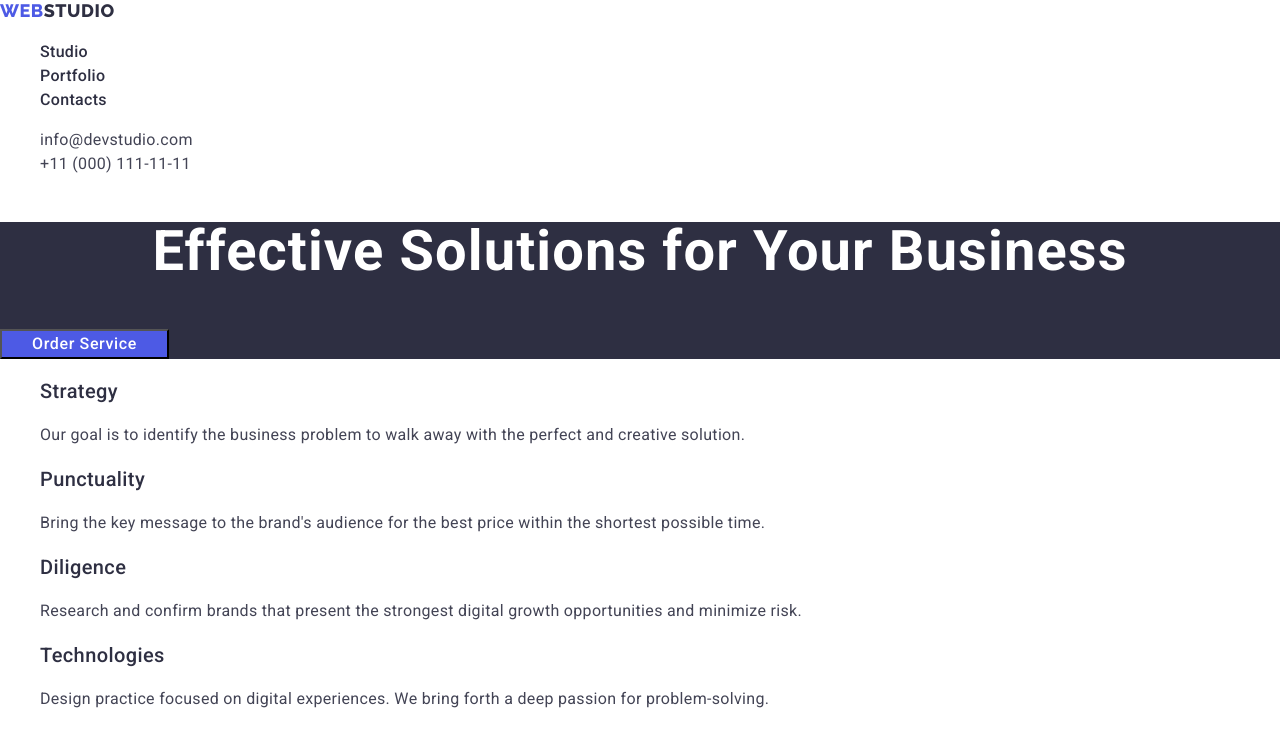
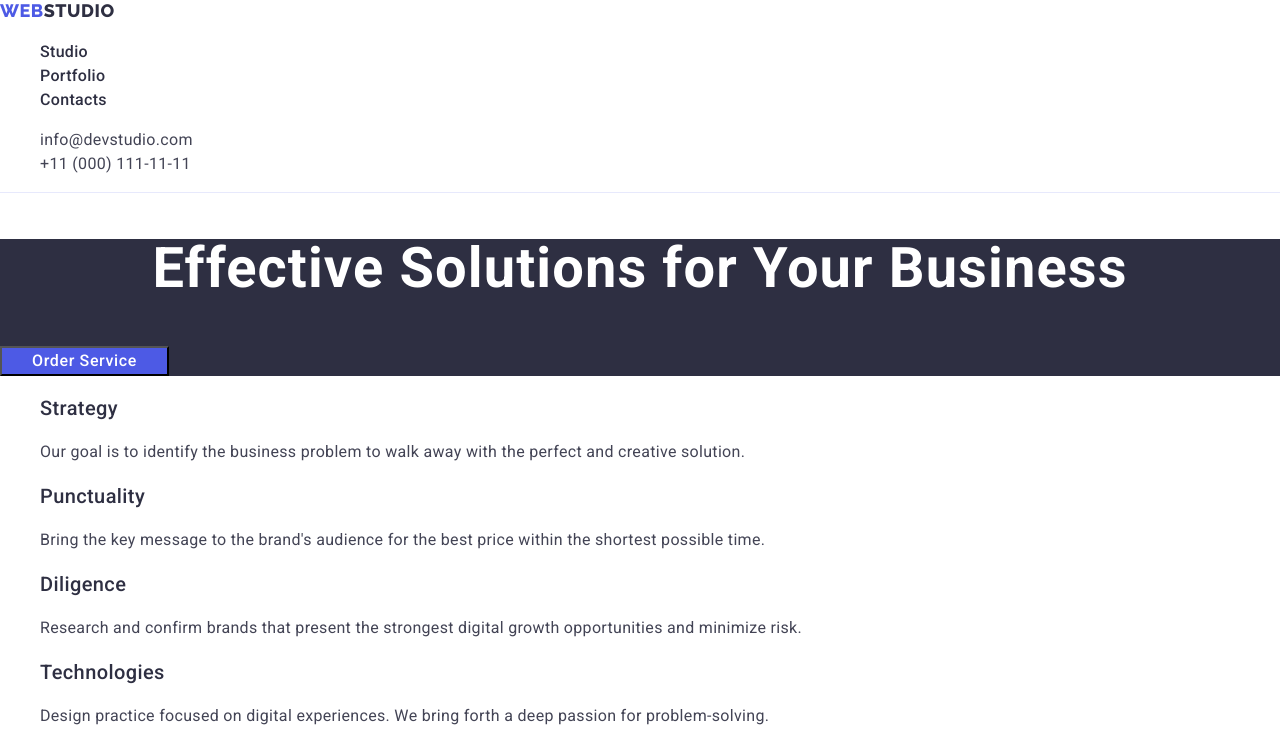
Before and after one commit to Mixa88/goit-markup-hw-03, a plain HTML site: page index.html in a window 1280 px wide. Shown: the top 738 px of the page. Drawn offline with nearby package versions, Linux system fonts and the light colour scheme.

Commit message:
new updt

```diff
--- a/css/styles.css
+++ b/css/styles.css
@@ -26,7 +26,8 @@ body {
   --color-dairy: #fcfcfc;
 }
 
-.nav-line {
+.nav {
+  border-bottom: 1px solid #e7e9fc;
 }
 
 .address {
--- a/index.html
+++ b/index.html
@@ -32,7 +32,7 @@
   <body>
     <!-- Логотип и навигация -->
 
-    <header>
+    <header class="nav">
       <div class="container">
         <nav class="nav-line">
           <a class="link-logo link" href="./index.html"
```
